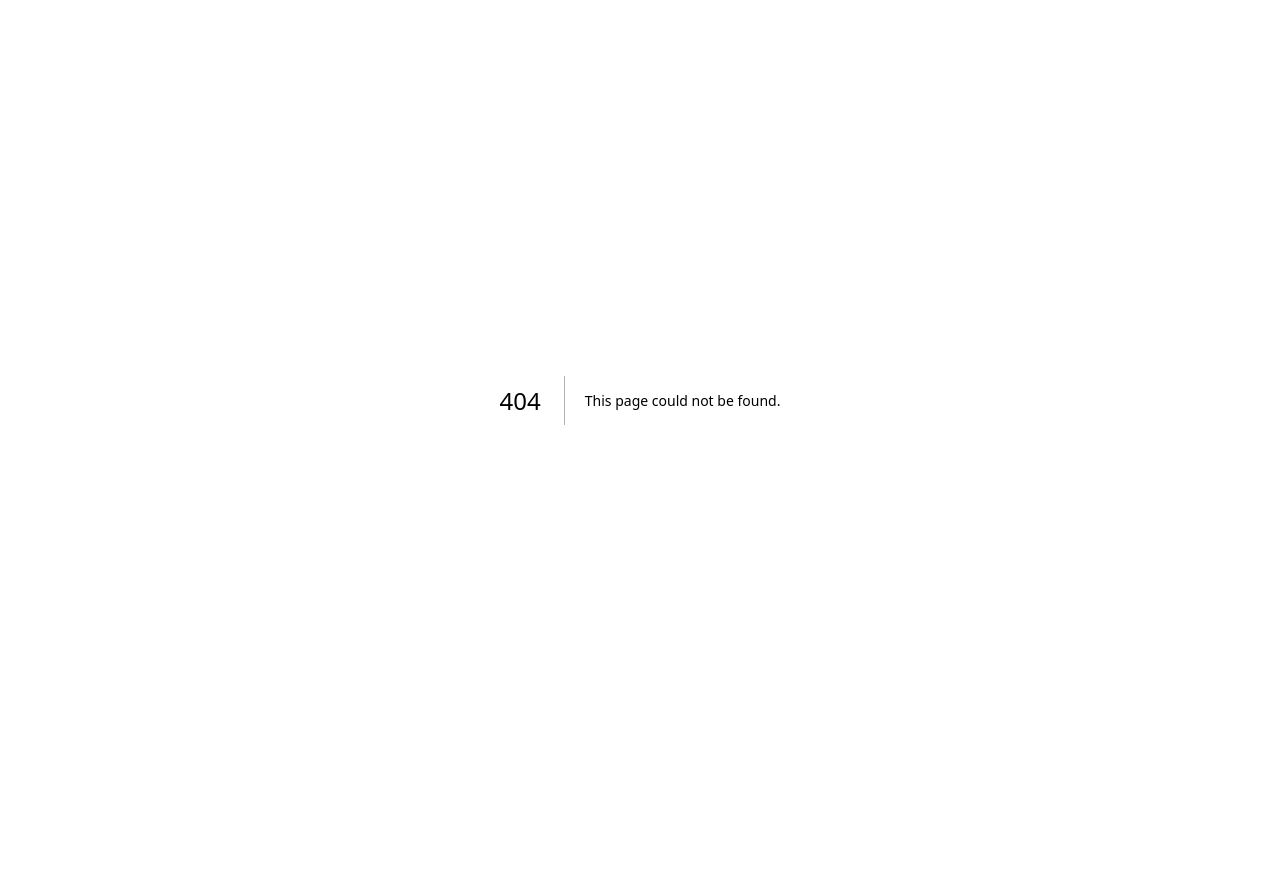
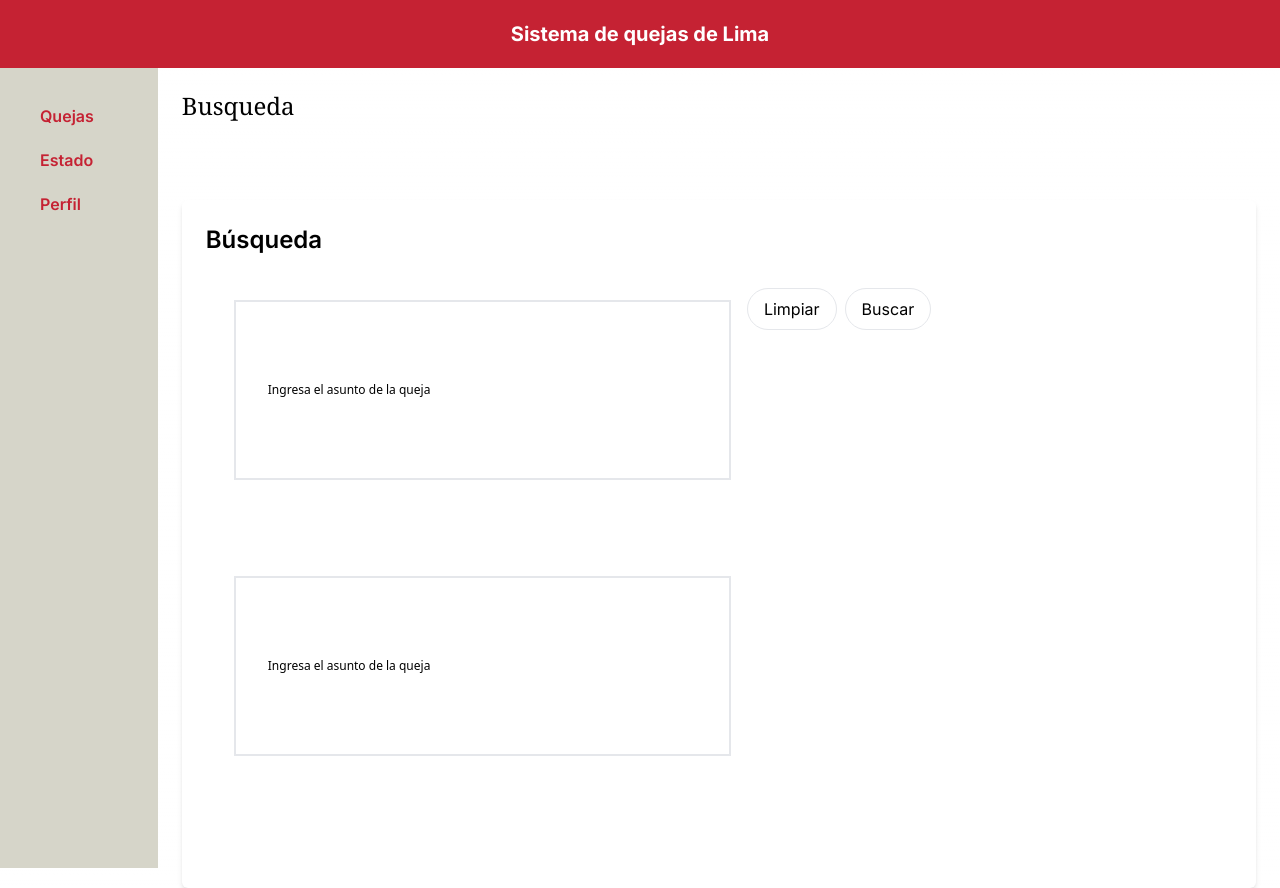
Before and after one commit to Ing-Software-InLima/InLima, a Next.js app: page /gestion in a window 1280 px wide. Before the commit this address had no page. Before the commit the page ends 800 px from the top, so only its background shows below. Built offline with nearby package versions, Linux system fonts and the light colour scheme.

Commit message:
gestion_muymal

```diff
--- /dev/null
+++ b/src/app/gestion/layout.jsx
@@ -0,0 +1,17 @@
+
+import Link from "next/link"
+import Navbar from "@/components/Navbar"
+import HeaderInLima from "@/components/HeaderInLima"
+export default function Layout({ children }) {
+    return (
+        <>
+        <HeaderInLima/>
+        <div className="flex h-screen">
+            <Navbar/>
+            <div className="flex-grow p-6">
+                {children}
+            </div>
+        </div>
+        </>
+    )
+}
--- /dev/null
+++ b/src/app/gestion/page.jsx
@@ -0,0 +1,81 @@
+export default function GestionPage(){
+    return (
+            <>
+                <h1 className="w-full text-black text-2xl font-serif font-normal leading-7 break-words">
+                Busqueda
+                </h1>
+
+                <div className="flex flex-col w-1088 h-510 flex-shrink-0 bg-secondary mt-20">
+
+
+
+                    <div class="bg-white p-6 rounded-md shadow-md w-12/12 h-full">
+                        <div class="flex justify-between gap-4 mb-4">
+                            <h1 class="text-2xl font-semibold">Búsqueda</h1>
+                        </div>
+                        <div class=" py-4 px-4 color_fondo_secundario">
+                            <form class="flex" //</div>onSubmit={(e)=>{e.preventDefault()}}
+                            >
+                                <div class="w-1/2 mr-4 space-y-4 m-3 ">
+
+                                    <div className="flex flex-col w-291 items-start rounded-tl-4 rounded-tr-4 ml-0 mr-auto mt-35">
+                                        <div className="flex flex-col items-start gap-10 self-stretch border-2 border-primary rounded-4">
+                                            <div className="flex py-2 px-4 self-stretch items-center rounded-tl-4 rounded-tr-4">
+                                                <div className="flex h-40 relative flex-col justify-center items-start flex-1">
+                                                    <div className="rounded-5 flex px-4 items-center absolute bg-white text-primary font-sans text-xs font-normal h-20">
+                                                        <p>Ingresa el asunto de la queja</p>
+                                                    </div>
+                                                    <div className="flex items-center">
+                                                        <input type='text' placeholder='' id="inputAsunto" //value={palabraclave} onChange={(e) => setPalabraclave(e.target.value)}
+                                                        />
+                                                    </div>
+                                                </div>
+                                            </div>
+                                        </div>
+
+                                        <div className="flex py-10 px-16 self-stretch items-start gap-10 w-full">
+                                            <p></p>
+                                        </div>
+
+                                    </div>
+
+                                    <div className="flex flex-col w-291 items-start rounded-tl-4 rounded-tr-4 ml-0 mr-auto mt-35">
+                                        <div className="flex flex-col items-start gap-10 self-stretch border-2 border-primary rounded-4">
+                                            <div className="flex py-2 px-4 self-stretch items-center rounded-tl-4 rounded-tr-4">
+                                                <div className="flex h-40 relative flex-col justify-center items-start flex-1">
+                                                    <div className="rounded-5 flex px-4 items-center absolute bg-white text-primary font-sans text-xs font-normal h-20">
+                                                        <p>Ingresa el asunto de la queja</p>
+                                                    </div>
+                                                    <div className="flex items-center">
+                                                        <input type='text' placeholder='' id="inputAsunto" //value={palabraclave} onChange={(e) => setPalabraclave(e.target.value)}
+                                                        />
+                                                    </div>
+                                                </div>
+                                            </div>
+                                        </div>
+
+                                        <div className="flex py-10 px-16 self-stretch items-start gap-10 w-full">
+                                            <p></p>
+                                        </div>
+
+                                    </div>
+
+                                </div>
+
+                                <div class="text-right space-x-2 ">
+                                    <button type="reset" class="bg-purple-bg text-purple-primary px-4 py-2 hover:bg-blue-600 border rounded-full color_letra_primario">Limpiar</button>
+                                    <button type="submit" /*onClick={handleSearch} */ class="bg-purple-primary text-purple-bg px-4 py-2 hover:bg-blue-600 border rounded-full color_fondo_primario color_letra_blanco" >Buscar</button>
+                                </div>
+
+                            </form>
+
+                        </div>
+
+                    </div>
+
+                </div>
+
+            </>
+
+    )
+}
```
Also changed, not shown: src/app/layout.js (line endings or trailing spaces).
